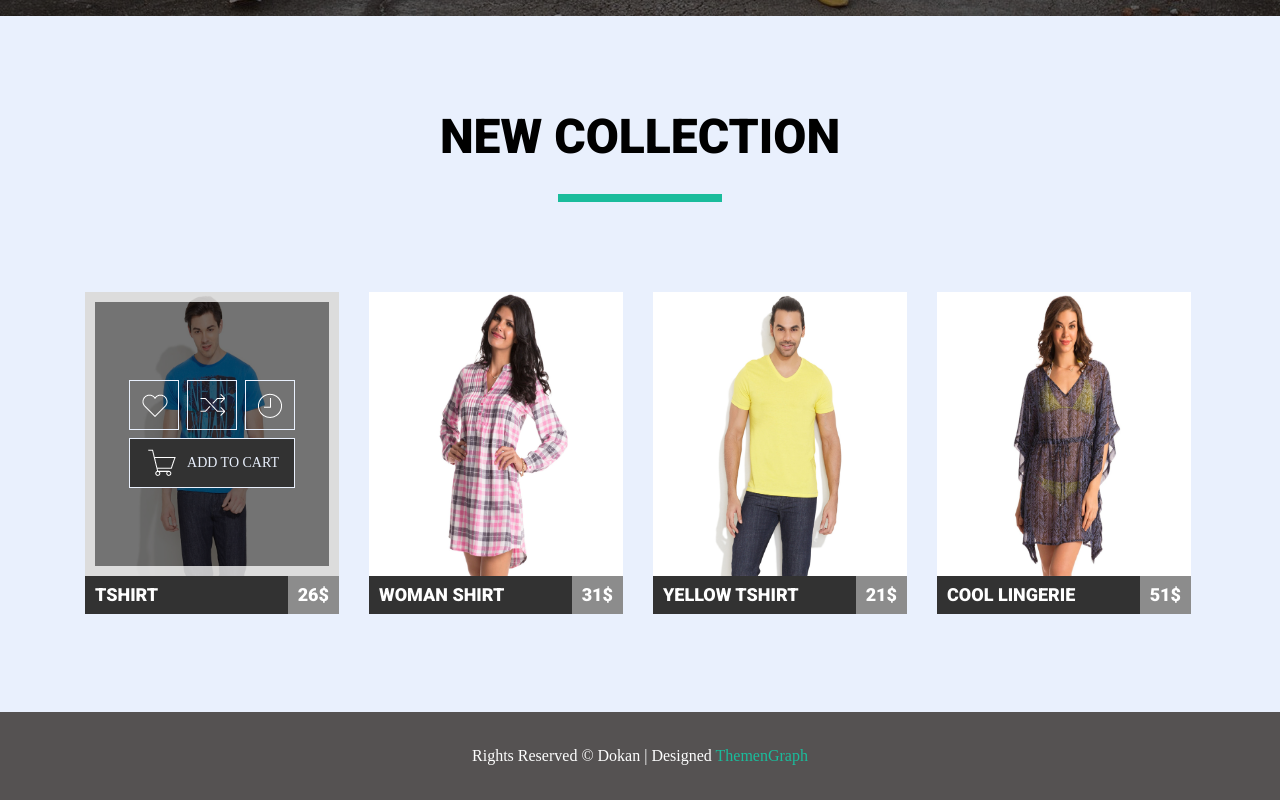
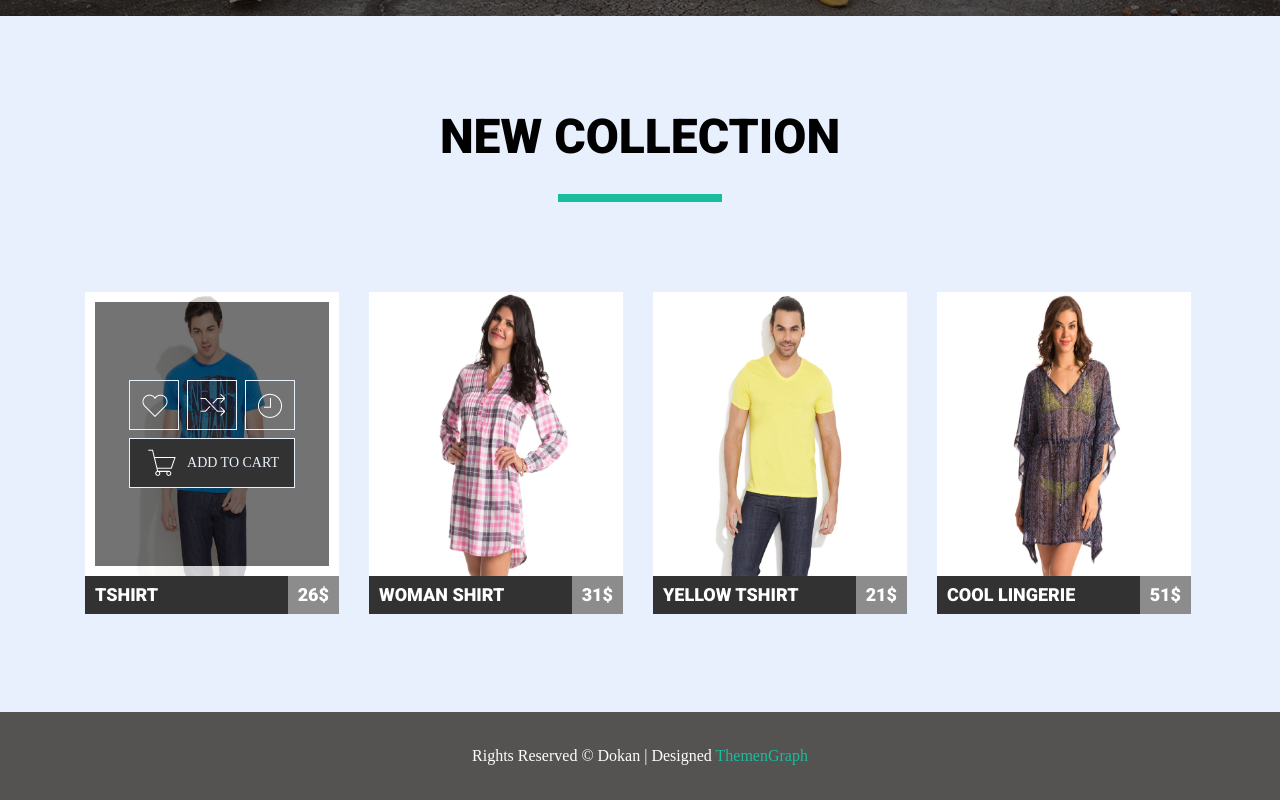
Before and after one commit to petrychuk10/petrychuk10.github.io, a plain HTML site: page homework-05/index.html in a window 1280 px wide. In both pictures the pointer is over the element 212 px from the left and 1122 px from the top of the page. Shown: the part 689-1489 px from the top of the page. Drawn offline with nearby package versions, Linux system fonts and the light colour scheme.

Commit message:
Update styles.css

```diff
--- a/homework-05/css/styles.css
+++ b/homework-05/css/styles.css
@@ -229,7 +229,8 @@ margin-right: 0;
     left: 0;
     width: 100%;
     height: 100%;
-    background-color:rgba(0, 0, 0,0.549);
+    background:rgba(0, 0, 0,0.549);
+    background-clip: padding-box;
     border: 10px solid rgba(255, 255, 255, 0.749) ;
 }
 
```
